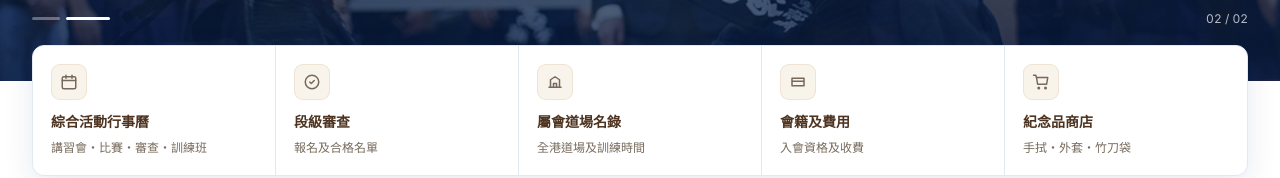
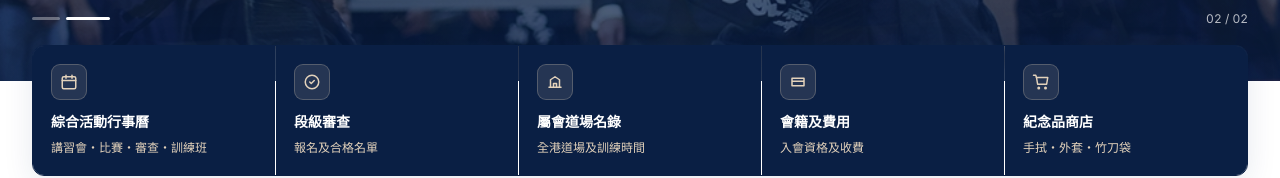
Before and after one commit to OIstech/hkka-demo, a plain HTML site: page index.html in a window 1280 px wide. Shown: the part 625-803 px from the top of the page. Drawn offline with Linux system fonts and the light colour scheme.

Commit message:
Make quick-link grid tiles dark indigo with wood-tone text and red hover icon
Co-Authored-By: Claude Opus 5.5 <noreply@anthropic.com>

```diff
--- a/assets/styles.css
+++ b/assets/styles.css
@@ -816,3 +816,12 @@ html,body{overflow-x:clip}
 .ol__lv{background:var(--wood-50);border-color:var(--wood-100)}
 .subnav a.is-active{color:var(--wood-800);background:var(--wood-50)}
 .prose blockquote{border-left-color:var(--shu-600);background:var(--wood-50);color:var(--wood-800)}
+
+/* ---------- Quick-link grid: dark indigo tiles ---------- */
+.quick__grid{background:rgba(255,255,255,.12);border-color:var(--blue-950)}
+.quick__item{background:var(--blue-950)}
+.quick__item strong{color:#fff}
+.quick__item span{color:var(--wood-200)}
+.quick__icon{background:rgba(227,210,187,.12);color:var(--wood-200);box-shadow:inset 0 0 0 1px rgba(227,210,187,.25)}
+.quick__item:hover{background:var(--blue-900)}
+.quick__item:hover .quick__icon{background:var(--shu-600);color:#fff;box-shadow:none}
--- a/index.html
+++ b/index.html
@@ -7,7 +7,7 @@
 <link rel="preconnect" href="https://fonts.googleapis.com">
 <link rel="preconnect" href="https://fonts.gstatic.com" crossorigin>
 <link href="https://fonts.googleapis.com/css2?family=Inter:wght@400;500;600;700&family=Noto+Sans+TC:wght@400;500;700&display=swap" rel="stylesheet">
-<link rel="stylesheet" href="assets/styles.css?v=3">
+<link rel="stylesheet" href="assets/styles.css?v=4">
 </head>
 <body>
 
```
Also changed, not shown: articles.html (+1 -1 lines), calendar.html (+1 -1 lines), circular.html (+1 -1 lines), circulars.html (+1 -1 lines), org.html (+1 -1 lines), post.html (+1 -1 lines).
